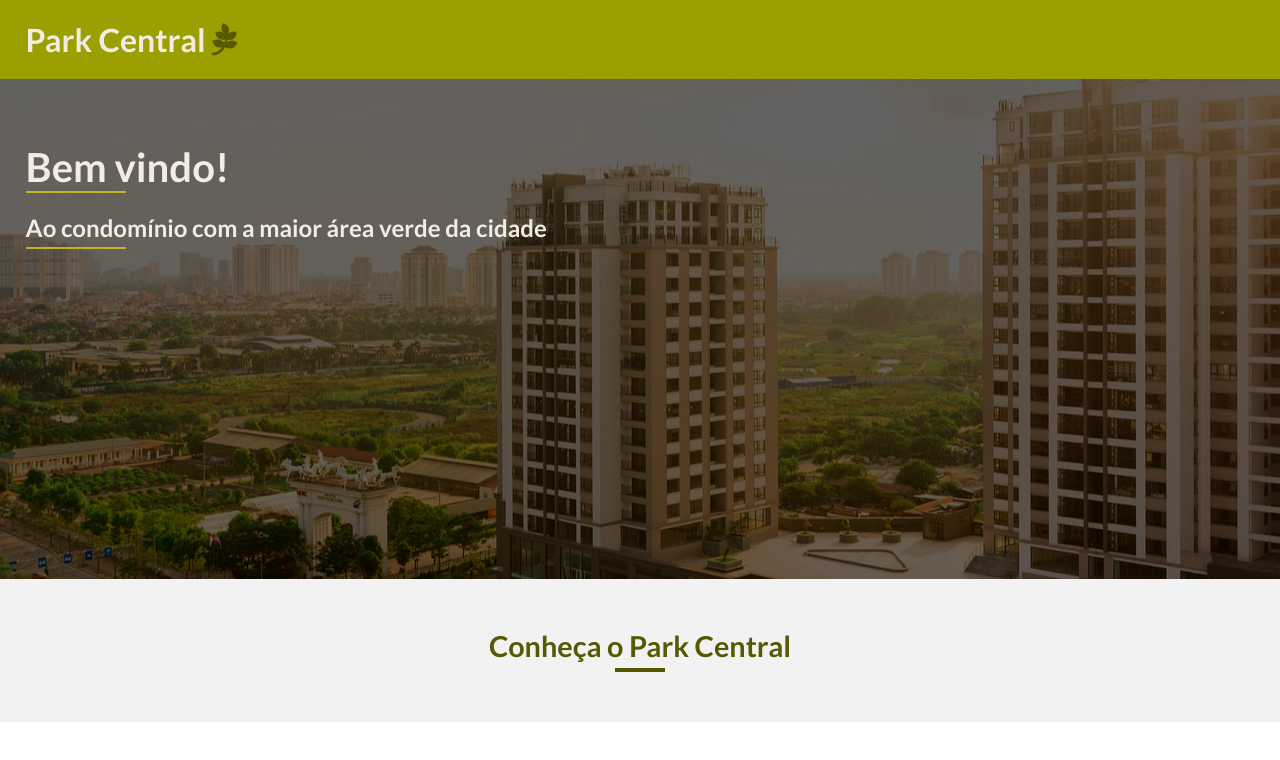
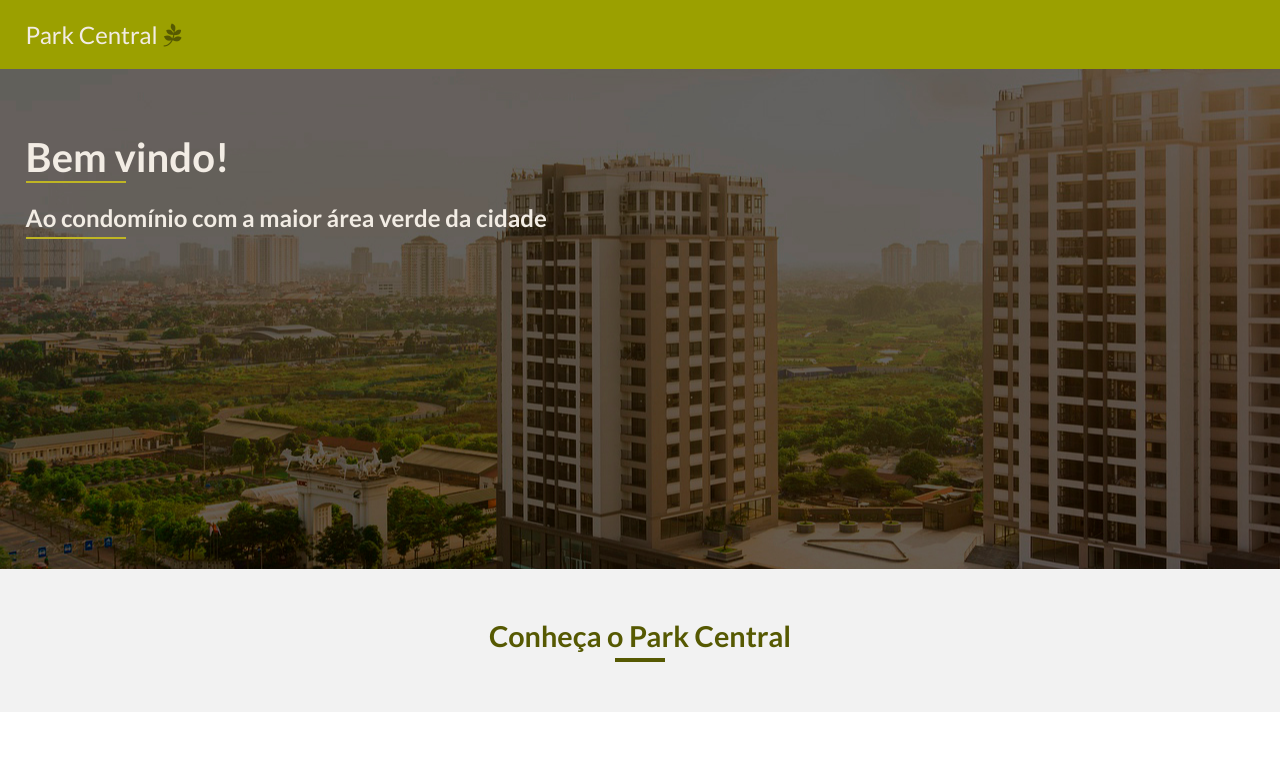
Before and after one commit to dantasoliv/LandingPage, a plain HTML site: page index.html in a window 1280 px wide. Drawn offline with Linux system fonts and the light colour scheme.

Commit message:
Correção do cabeçalho

```diff
--- a/css/style.css
+++ b/css/style.css
@@ -15,7 +15,10 @@ header{
     padding: 20px 2%;
     background-color: #9ba000;
 }
-header a{color: #F2ECE4;}
+header a{
+    color: #F2ECE4;
+    font-size: 1.5rem;
+}
 header i{
     margin-left: 6px;
     color: #565902;
--- a/index.html
+++ b/index.html
@@ -15,7 +15,7 @@
 <body>
     <!--Cabeçalho-->
     <header>
-        <a href="index.html"><h1>Park Central<i class="fab fa-pagelines"></i></h1></a>
+        <a href="index.html">Park Central<i class="fab fa-pagelines"></i></a>
     </header> <!--Cabeçalho-->
 
     <!--Apresentação-->
```
